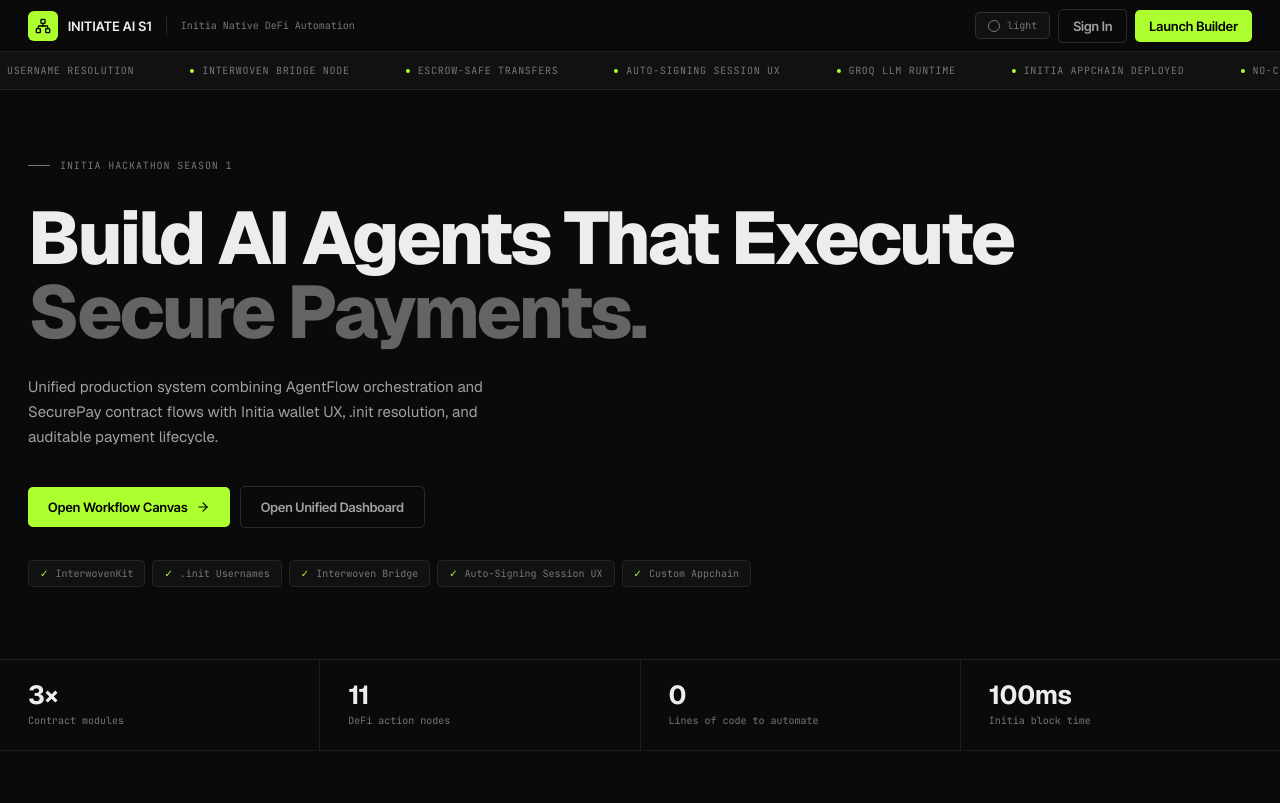
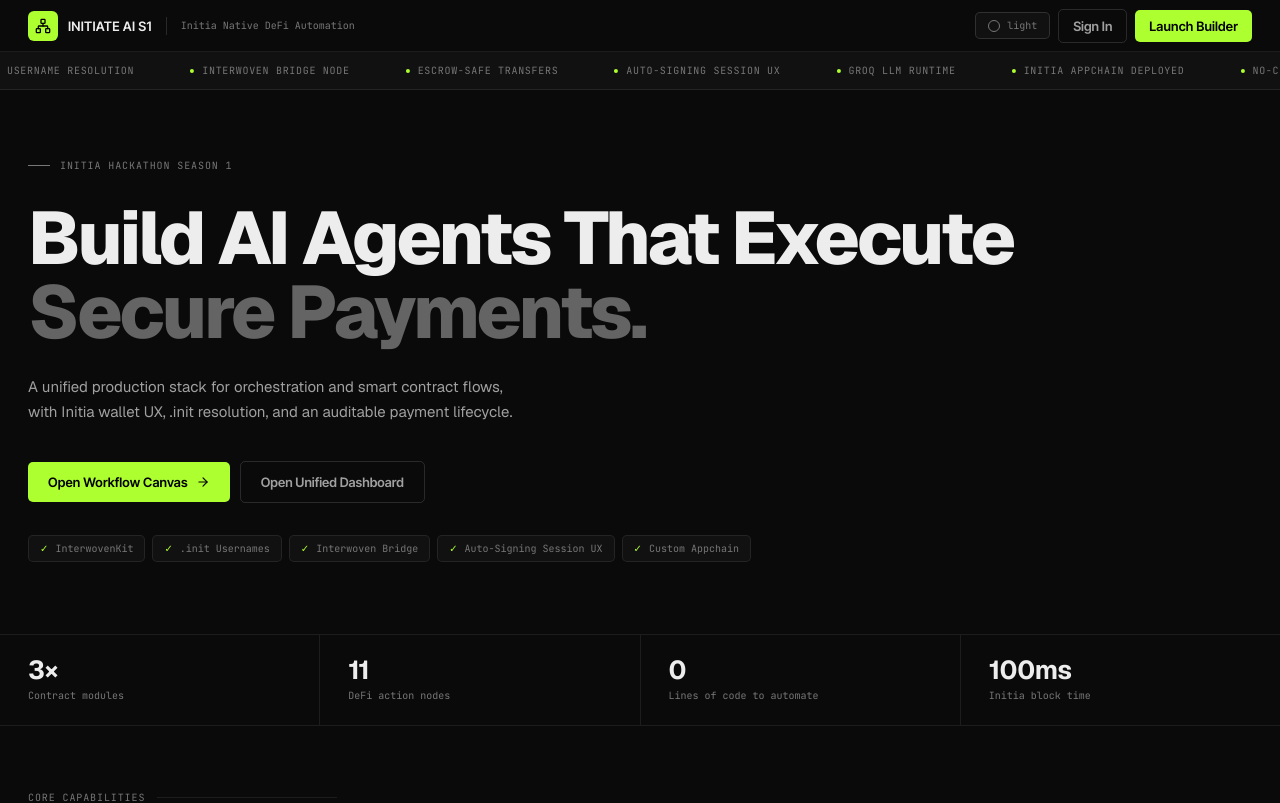
Before and after one commit to anukulKun/INITIATE-AI-S1, a Next.js app in the folder frontend/: page / in a window 1280 px wide. Shown: the top 803 px of the page. Built offline with nearby package versions, Linux system fonts and the light colour scheme; what @initia/interwovenkit-react would draw is missing.

Commit message:
fix: update hero text

```diff
--- a/frontend/src/app/page.tsx
+++ b/frontend/src/app/page.tsx
@@ -399,8 +399,8 @@
           <span className="headline-line">Build AI Agents That Execute</span><br /><span className="muted">Secure Payments.</span>
         </motion.h1>
         <motion.p className="hero-desc" initial={{opacity:0,y:14}} animate={{opacity:1,y:0}} transition={{delay:.15}}>
-          Unified production system combining AgentFlow orchestration and SecurePay contract flows
-          with Initia wallet UX, .init resolution, and auditable payment lifecycle.
+          A unified production stack for orchestration and smart contract flows,
+          with Initia wallet UX, .init resolution, and an auditable payment lifecycle.
         </motion.p>
         <motion.div className="hero-actions" initial={{opacity:0,y:14}} animate={{opacity:1,y:0}} transition={{delay:.2}}>
           <Link href="/workflow" className="btn-hero-primary">Open Workflow Canvas <ArrowRight size={14} /></Link>
```
